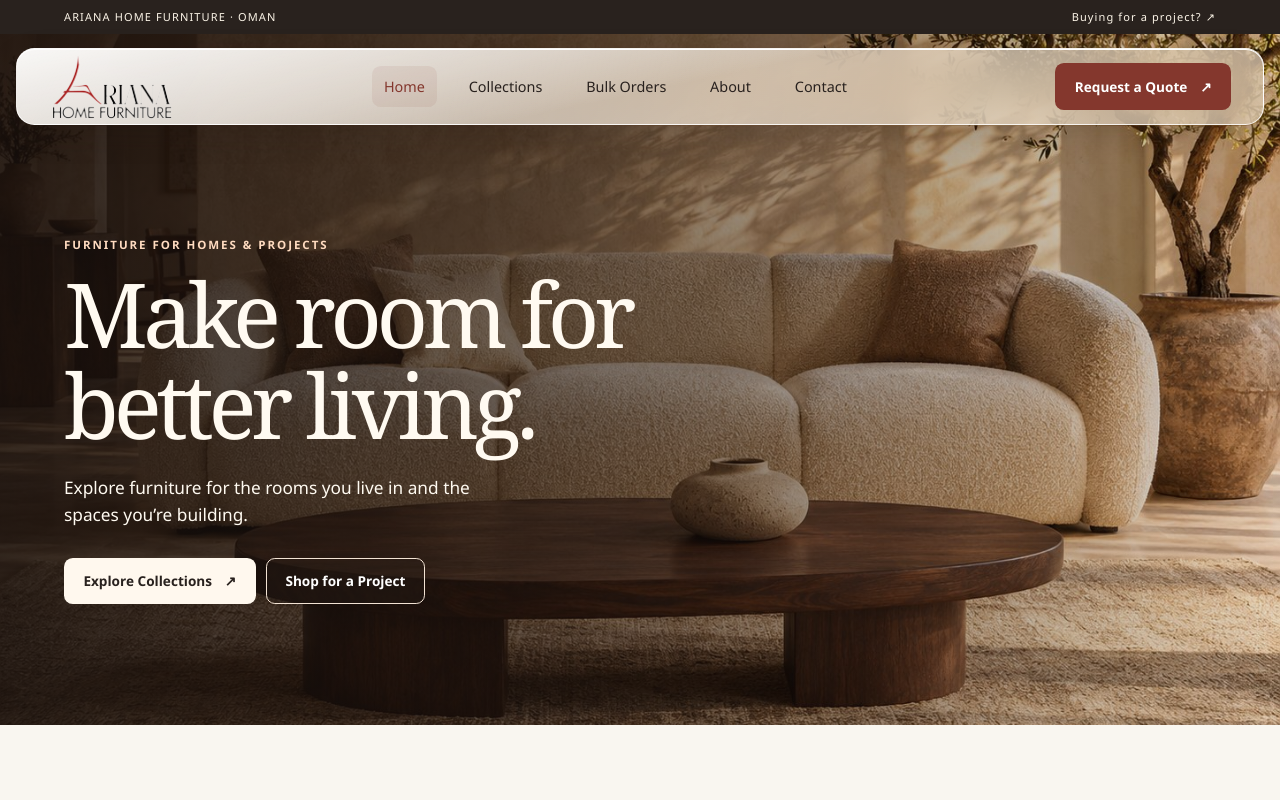
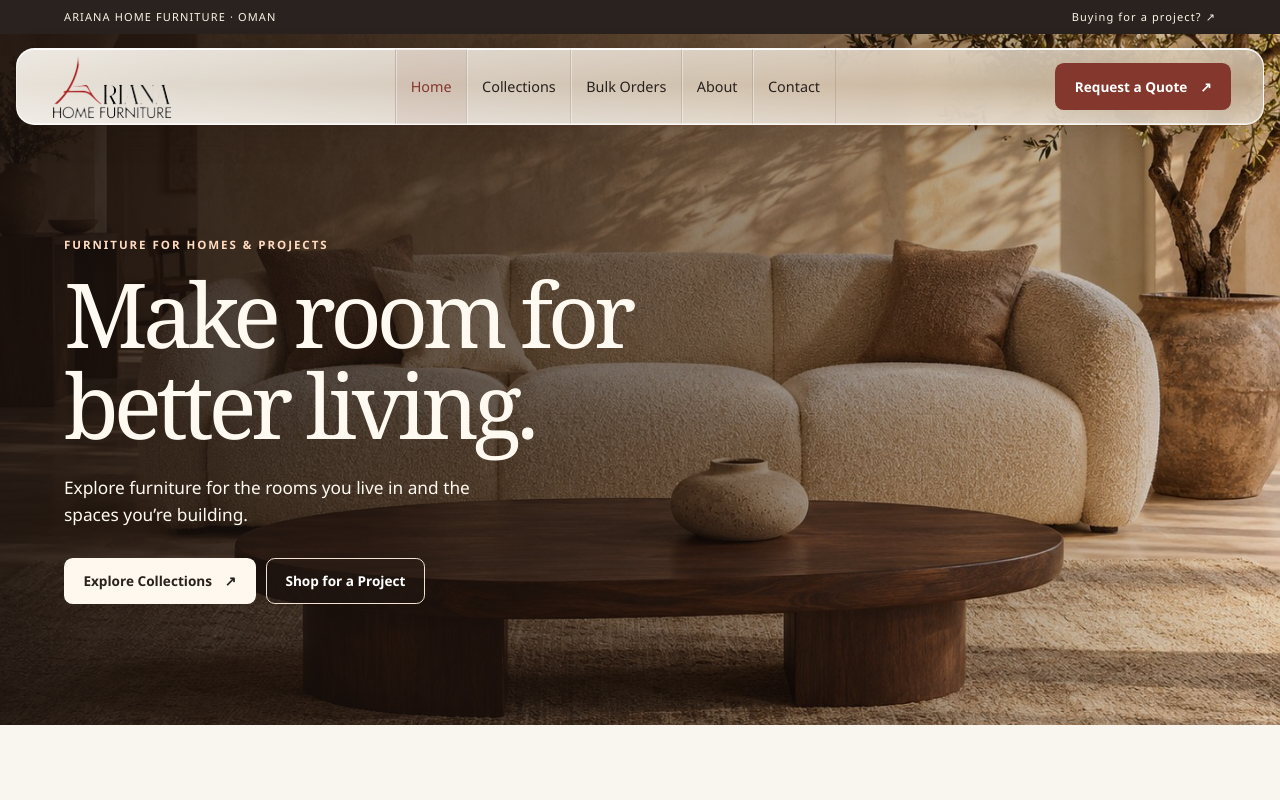
Before and after one commit to arianahomeoman/arianahomefurniture, a plain HTML site: page index.html in a window 1280 px wide. Shown: the top 800 px of the page. Drawn offline with Linux system fonts and the light colour scheme.

Commit message:
Extend glass reflection across navigation cells

```diff
--- a/styles.css
+++ b/styles.css
@@ -134,3 +134,24 @@ main [id] { scroll-margin-top: 6.5rem; }
   nav { border-top: 1px solid var(--line); padding-top: .45rem; }
   nav a { padding: .55rem .75rem; }
 }
+
+
+
+/* Keep the reflection continuous behind the full-height navigation cells. */
+.header-inner {
+  background: linear-gradient(180deg, #fff5 0%, #fff2 48%, #fff7 100%), linear-gradient(105deg, #f8f2e7e8, #c9b498b3);
+  box-shadow: 0 10px 30px #1f150f2e, inset 0 1px 0 #fff, inset 0 -1px 0 #fff8;
+}
+@media (min-width: 801px) {
+  .header-inner { padding-block: 0; }
+  .header-inner nav { align-self: stretch; align-items: stretch; gap: 0; }
+  .header-inner nav a {
+    display: flex;
+    align-items: center;
+    padding-inline: clamp(.65rem, 1.15vw, 1.1rem);
+    border-left: 1px solid #49352824;
+    box-shadow: inset 1px 0 #fff6;
+    border-radius: 0;
+  }
+  .header-inner nav a:last-child { border-right: 1px solid #49352824; }
+}
```
